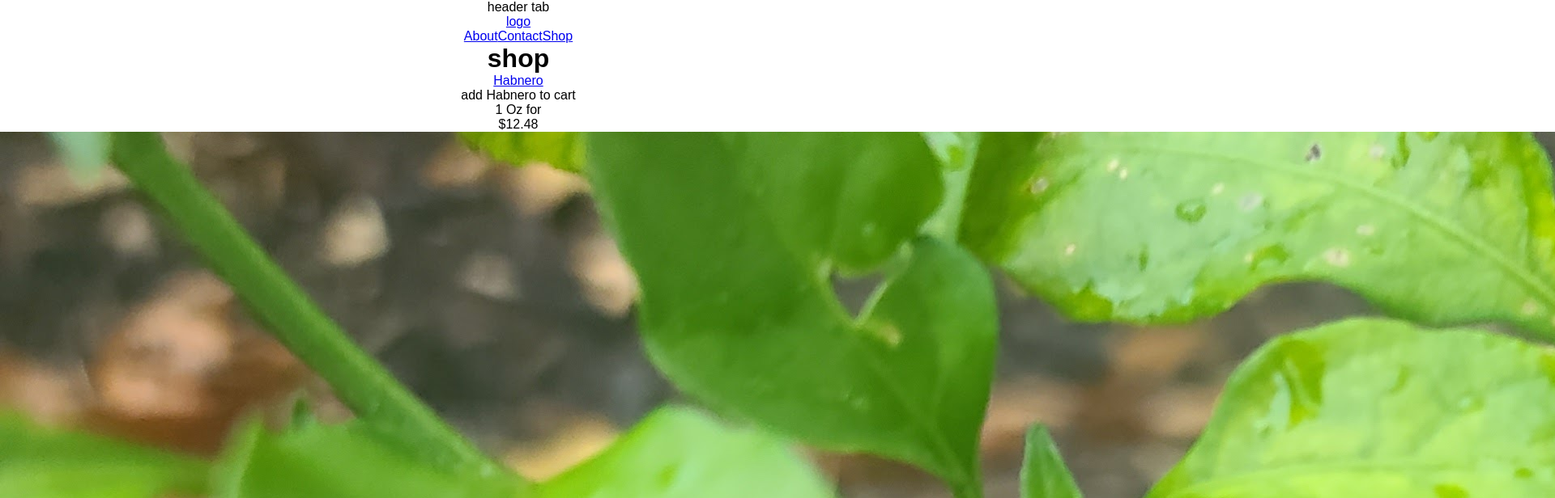
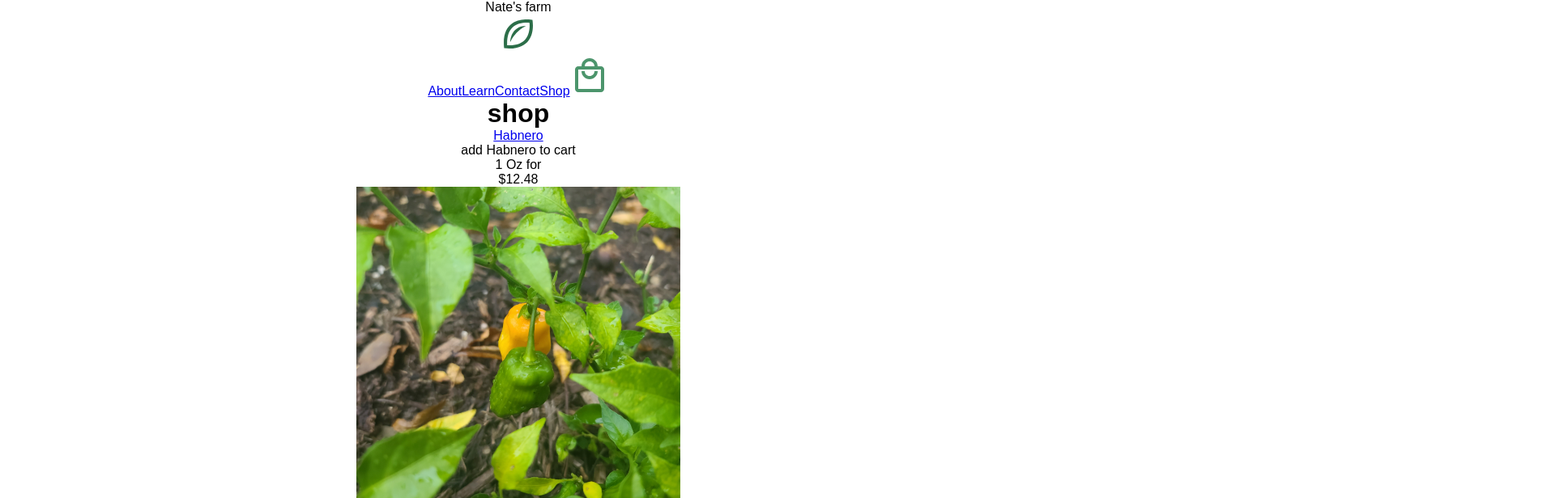
Before and after one commit to bafox2/shoppingcart, a React (Create React App) app: page /shop in a window 1280 px wide. Shown: the top 616 px of the page at 81% size, 1920 px wide, since content can reach past the window. Built offline with nearby package versions, Linux system fonts and the light colour scheme; a web font is replaced by a local one.

Commit message:
starting styling

```diff
--- a/src/App.js
+++ b/src/App.js
@@ -6,6 +6,8 @@ import Contact from './pages/Contact';
 import Shop from './pages/Shop';
 import Item from './components/Item';
 import Product from './components/Product';
+import Sidecart from './components/Sidecart'
+import Learn from './pages/Learn'
 import { ReactDOM } from 'react-dom/client';
 import { BrowserRouter, Switch, Routes, Route, Router } from 'react-router-dom'
 function App() {
@@ -16,6 +18,8 @@ function App() {
         <Route path="/" element={<Home />} />
         <Route path="/contact" element={<Contact />} />
         <Route path="/about" element={<About />} />
+        <Route path="/learn" element={<Learn />} />
+        <Route path="/cart" element={<Sidecart />} />
         <Route path="/shop" element={<Shop />} />
         <Route path="/shop/:name" element={<Product />} />
       </Routes>
--- a/src/components/Header.js
+++ b/src/components/Header.js
@@ -1,18 +1,22 @@
 import React from "react";
 import { Link } from "react-router-dom";
 import styles from "../css/Header.module.css";
-// import landingPic from "../images/rtx-3090.jpg";
+import Icon from '@mdi/react';
+import { mdiShoppingOutline, mdiSeedOutline } from '@mdi/js';
 
 const Header = (props) => {
     return (
-        <header >
-            <p>header tab</p>
-            <Link to='/'><p>logo</p></Link>
+        <header>
+            <p>Nate's farm</p>
+            <Link to='/'><Icon path={mdiSeedOutline} className={styles.logo} /> </Link>
             <nav>
-                <Link to='about'>About</Link>
-                <Link to='contact'>Contact</Link>
-                <Link to='shop'>Shop</Link>
+                <Link to='about' className={styles.navItem}>About</Link>
+                <Link to='learn' className={styles.navItem}>Learn</Link>
+                <Link to='contact' className={styles.navItem}>Contact</Link>
+                <Link to='shop' className={styles.navItem}>Shop</Link>
+                <Link to='cart'><Icon path={mdiShoppingOutline} className={styles.shoppingcart} /></Link>
             </nav>
+
         </header>
     );
 };
--- a/src/components/Item.js
+++ b/src/components/Item.js
@@ -14,7 +14,7 @@ const Item = (props) => {
             <p>{props.description}</p>
             <p>{props.amount} for</p>
             <p>{props.price}</p>
-            <img alt='item' src={props.picture} />
+            <img className={styles.itemPic} alt='item' src={props.picture} />
         </div>
     );
 };
--- a/src/css/Header.module.css
+++ b/src/css/Header.module.css
@@ -0,0 +1,21 @@
+header {
+
+}
+
+nav {
+
+}
+
+.navitem {
+
+}
+
+.logo {
+    width: 48px;
+    color: var(--primary);
+}
+
+.shoppingcart {
+    width: 48px;
+    color: var(--secondary);
+}
--- a/src/css/Item.module.css
+++ b/src/css/Item.module.css
@@ -0,0 +1,3 @@
+.itemPic {
+    max-width: 400px;
+}
--- a/src/index.css
+++ b/src/index.css
@@ -14,9 +14,9 @@
 :root {
   --primary: #2C6E49;
   --secondary: #4C956C;
-  --shopPrimary: #FEFEE3;
+  --shopPrimary: #D68C45;
   --shopSecondary: #FFC9B9;
-  --productImage: #D68C45;
+  --light: #FEFEE3;
 }
 
 * {
--- a/src/itemData/traditionalProduce.js
+++ b/src/itemData/traditionalProduce.js
@@ -21,6 +21,7 @@ const traditionalProduce = [
         description: 'Seed from Mayan origin',
         imageurl: 'https://photos.app.goo.gl/R8Q9WymSF8RvEJRW9',
         imageref: Habnero,
+        id: '13'
     },
     {
         name: 'Cherry Tomatoes',
@@ -30,6 +31,7 @@ const traditionalProduce = [
         description: 'Seed from Mayan origin',
         imageurl: 'https://photos.app.goo.gl/1BLDCQV6bJBQWPeu9',
         imageref: CherryTomato,
+        id: '14'
     },
     {
         name: 'Jalapeno',
@@ -39,6 +41,7 @@ const traditionalProduce = [
         description: 'Seed from Mayan origin',
         imageurl: 'https://photos.app.goo.gl/NBZwAowYUwCXurw8A',
         imageref: Jalapeno,
+        id: '15'
     },
     {
         name: 'Cool Mushroom',
@@ -48,6 +51,7 @@ const traditionalProduce = [
         description: 'Seed from Mayan origin',
         imageurl: 'https://photos.app.goo.gl/X8LWTErogLZRrWA76',
         imageref: CoolMushroom,
+        id: '16'
     },
     {
         name: 'Peas',
@@ -57,6 +61,7 @@ const traditionalProduce = [
         description: 'Seed from Mayan origin',
         imageurl: 'https://photos.app.goo.gl/tppKWAK1fvtcwMEm8',
         imageref: Peas,
+        id: '17'
     },
     {
         name: 'Raspberry',
@@ -66,6 +71,7 @@ const traditionalProduce = [
         description: 'Seed from Mayan origin',
         imageurl: 'https://photos.app.goo.gl/HpsWgirtoHcT3YMc9',
         imageref: Raspberry,
+        id: '18'
     },
     {
         name: 'Carrots',
@@ -75,6 +81,7 @@ const traditionalProduce = [
         description: 'Seed from Mayan origin',
         imageurl: 'https://photos.app.goo.gl/iFJggYhoExo8dm476',
         imageref: Carrots,
+        id: '19'
     },
     {
         name: 'Green Strawberry ',
@@ -84,6 +91,7 @@ const traditionalProduce = [
         description: 'Seed from Mayan origin',
         imageurl: 'https://photos.app.goo.gl/tD5MEGdtXugaF9XU9',
         imageref: GreenStrawberry,
+        id: '20'
     },
     {
         name: 'Radish',
@@ -93,6 +101,7 @@ const traditionalProduce = [
         description: 'Seed from Mayan origin',
         imageurl: 'https://photos.app.goo.gl/hdTVYZoYfAXegnXw9',
         imageref: Raddish,
+        id: '21'
     },
     {
         name: 'Leek',
@@ -102,6 +111,7 @@ const traditionalProduce = [
         description: 'Seed from Mayan origin',
         imageurl: 'https://photos.app.goo.gl/ZNoGCg9LCQSHpYh68',
         imageref: Leek,
+        id: '22'
     },
     {
         name: 'Turnip',
@@ -111,6 +121,7 @@ const traditionalProduce = [
         description: 'Seed from Mayan origin',
         imageurl: 'https://photos.app.goo.gl/ZNoGCg9LCQSHpYh68',
         imageref: Turnip,
+        id: '23'
     },
     {
         name: 'GreenBerry',
@@ -120,6 +131,7 @@ const traditionalProduce = [
         description: 'Seed from Mayan origin',
         imageurl: 'https://photos.app.goo.gl/ZNoGCg9LCQSHpYh68',
         imageref: GreenBerry,
+        id: '24'
     }
 ]
 export default traditionalProduce
--- /dev/null
+++ b/src/pages/Learn.js
@@ -0,0 +1,16 @@
+import React, { Component } from 'react';
+import styles from "../css/Contact.module.css";
+import Icon from '@mdi/react';
+import { mdiInstagram, mdiGoogle, mdiTwitter, mdiPhone, mdiEmail } from '@mdi/js';
+
+const Contact = (props) => {
+    return (
+        <div>
+            <main>
+                <h1>Sign up for classes, either virtual or in person.</h1>
+            </main>
+        </div>
+    );
+};
+
+export default Contact;
```
Also changed, not shown: 2 other files (tests, documents, lock files or other folders).
